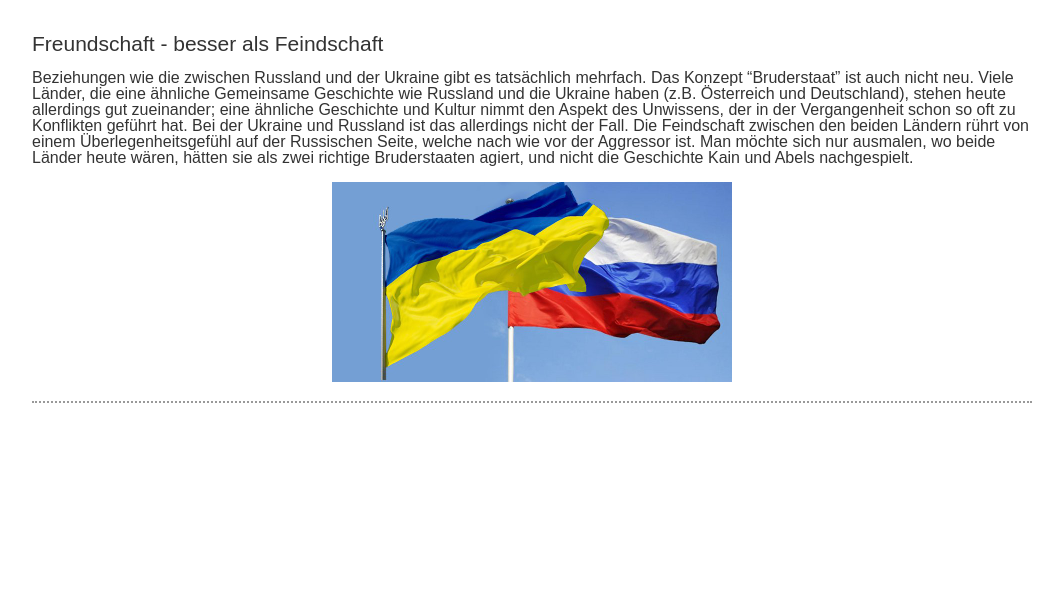
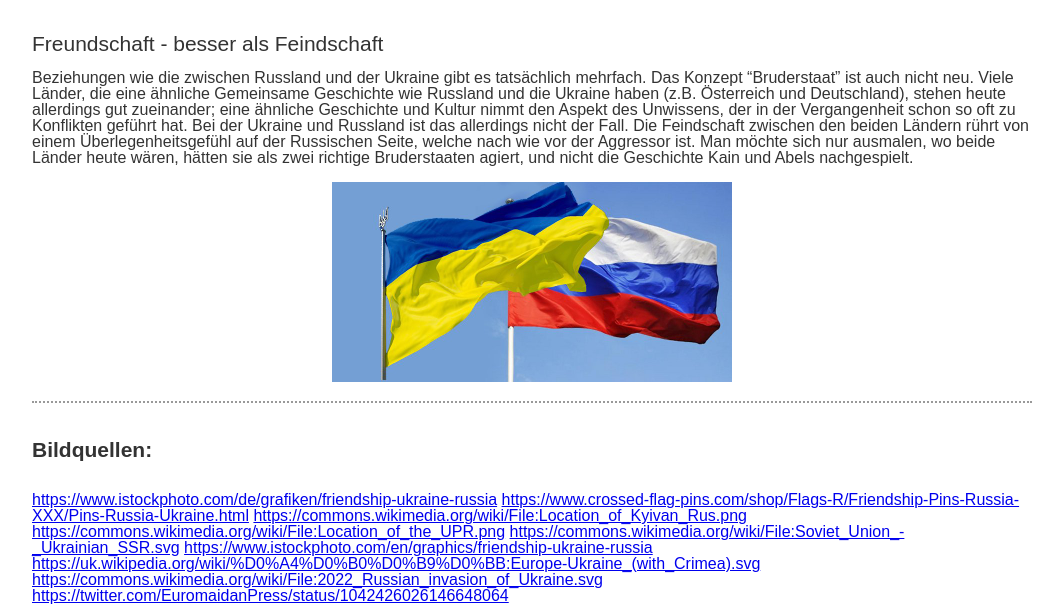
Before and after one commit to freunde-feinde/freunde-feinde.github.io, a plain HTML site: page index.html in a window 1280 px wide. Shown: the part 2309-2913 px from the top of the page, without its empty margins (108-1171 px from the left). Before the commit the page ends 2732 px from the top, so only its background shows below. Drawn offline with Linux system fonts and the light colour scheme.

Commit message:
Update index.html

```diff
--- a/index.html
+++ b/index.html
@@ -72,7 +72,18 @@
                 Bei der Ukraine und Russland ist das allerdings nicht der Fall. Die Feindschaft zwischen den beiden Ländern rührt von einem Überlegenheitsgefühl auf der Russischen Seite, welche nach wie vor der Aggressor ist.
                 Man möchte sich nur ausmalen, wo beide Länder heute wären, hätten sie als zwei richtige Bruderstaaten agiert, und nicht die Geschichte Kain und Abels nachgespielt.</p><br>
                 <center><img src="Dndw8BlWsAE8Rml.jpeg" height="200"><br></center><br>
-            </article>
+            </article><br>
+			<h2>Bildquellen:</h2><br><br>
+			<a href="https://www.istockphoto.com/de/grafiken/friendship-ukraine-russia">https://www.istockphoto.com/de/grafiken/friendship-ukraine-russia</a>
+			<a href="https://www.crossed-flag-pins.com/shop/Flags-R/Friendship-Pins-Russia-XXX/Pins-Russia-Ukraine.html">https://www.crossed-flag-pins.com/shop/Flags-R/Friendship-Pins-Russia-XXX/Pins-Russia-Ukraine.html</a>
+			<a href="https://commons.wikimedia.org/wiki/File:Location_of_Kyivan_Rus.png">https://commons.wikimedia.org/wiki/File:Location_of_Kyivan_Rus.png</a>
+			<a href="https://commons.wikimedia.org/wiki/File:Location_of_the_UPR.png">https://commons.wikimedia.org/wiki/File:Location_of_the_UPR.png</a>
+			<a href="https://commons.wikimedia.org/wiki/File:Soviet_Union_-_Ukrainian_SSR.svg">https://commons.wikimedia.org/wiki/File:Soviet_Union_-_Ukrainian_SSR.svg</a>
+			<a href="https://project-on31.github.io/info.html">https://www.istockphoto.com/en/graphics/friendship-ukraine-russia</a>
+			<a href="https://uk.wikipedia.org/wiki/%D0%A4%D0%B0%D0%B9%D0%BB:Europe-Ukraine_(with_Crimea).svg">https://uk.wikipedia.org/wiki/%D0%A4%D0%B0%D0%B9%D0%BB:Europe-Ukraine_(with_Crimea).svg</a>
+			<a href="https://commons.wikimedia.org/wiki/File:2022_Russian_invasion_of_Ukraine.svg">https://commons.wikimedia.org/wiki/File:2022_Russian_invasion_of_Ukraine.svg</a>
+			<a href="https://twitter.com/EuromaidanPress/status/1042426026146648064">https://twitter.com/EuromaidanPress/status/1042426026146648064</a>
+
 		</main>
         <!--
 		<aside>
```
